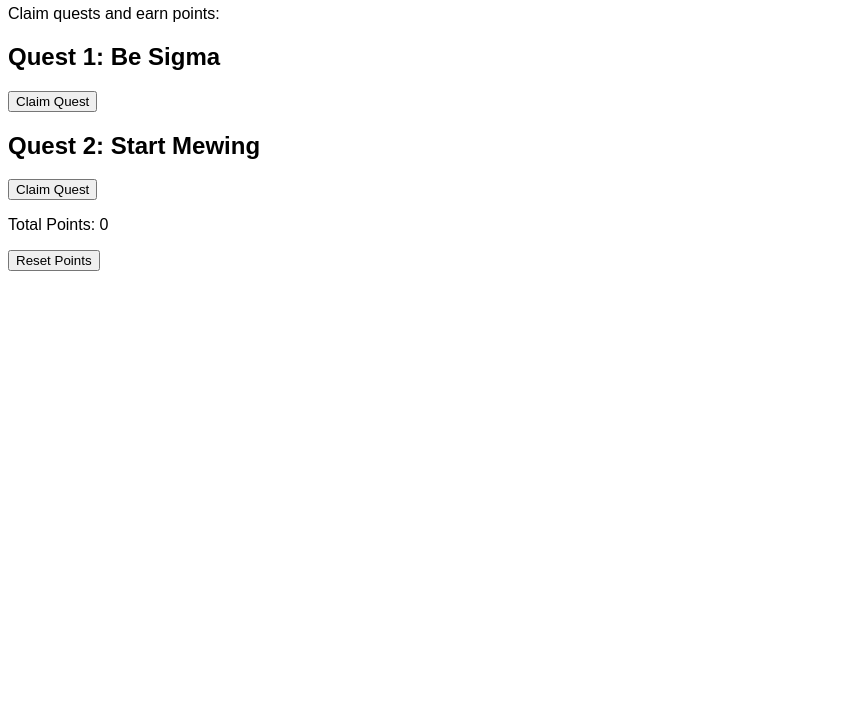
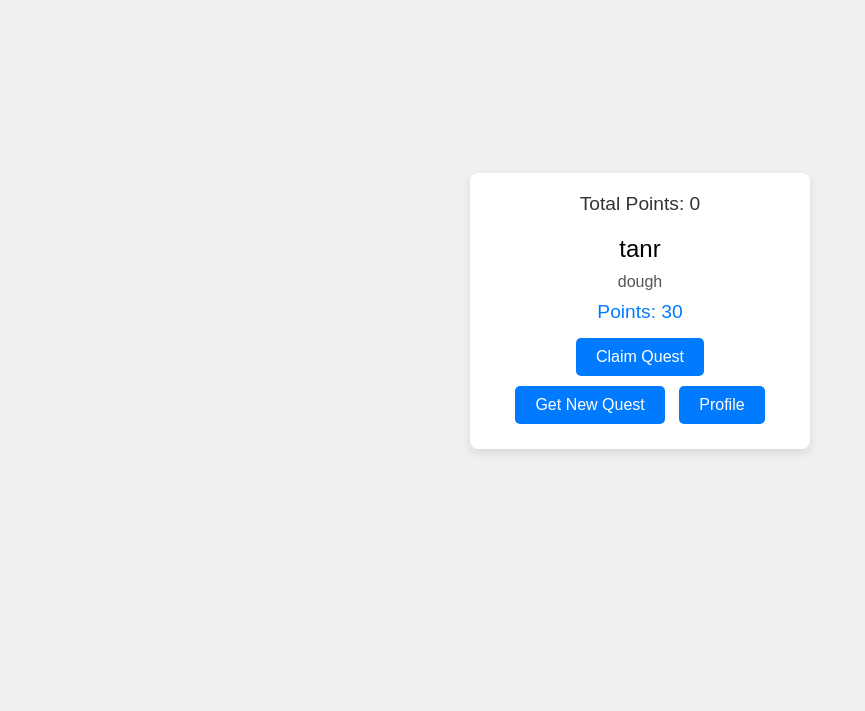
Before and after one commit to Malit-31/EcoQuest, a plain HTML site: page templates/questclaim.html in a window 1280 px wide. Shown: the part 89-800 px from the top of the page, without its empty margins (0-865 px from the left). Drawn offline with Linux system fonts and the light colour scheme.

Commit message:
call me the cooker the way i cook - tanr

```diff
--- a/templates/questclaim.html
+++ b/templates/questclaim.html
@@ -3,60 +3,108 @@
 <head>
     <meta charset="UTF-8">
     <meta name="viewport" content="width=device-width, initial-scale=1.0">
-    <title>Quest System</title>
+    <title>Quest Claim System</title>
     <style>
-        /* Add some basic styling here */
         body {
             font-family: Arial, sans-serif;
+            background-color: #f0f0f0;
+            display: flex;
+            justify-content: center;
+            align-items: center;
+            height: 100vh;
+            margin: 0;
+        }
+        .container {
+            background: #fff;
+            border-radius: 8px;
+            box-shadow: 0 4px 8px rgba(0, 0, 0, 0.1);
+            padding: 20px;
+            width: 300px;
+            text-align: center;
+        }
+        .quest-title {
+            font-size: 1.5em;
+            margin-bottom: 10px;
+        }
+        .quest-description {
+            font-size: 1em;
+            margin-bottom: 10px;
+            color: #555;
+        }
+        .quest-points {
+            font-size: 1.2em;
+            margin-bottom: 10px;
+            color: #007bff;
+        }
+        .total-points {
+            font-size: 1.2em;
+            margin-bottom: 20px;
+            color: #333;
+        }
+        .claim-button, .home-button {
+            background-color: #007bff;
+            color: #fff;
+            border: none;
+            border-radius: 5px;
+            padding: 10px 20px;
+            font-size: 1em;
+            cursor: pointer;
+            transition: background-color 0.3s;
+            margin: 5px;
+        }
+        .claim-button:hover, .home-button:hover {
+            background-color: #0056b3;
         }
     </style>
 </head>
 <body>
-    <a href="profile.html">Profile</a>
-    <h2>Quest System</h2>
-    <p>Claim quests and earn points:</p>
-
-    <!-- Quests -->
-    <div class="quest">
-        <h2>Quest 1: Be Sigma</h2>
-        <button onclick="claimQuest(1)">Claim Quest</button>
+    <div class="container">
+        <div class="total-points" id="total-points">Total Points: 0</div>
+        <div class="quest-title" id="quest-title">Quest Title</div>
+        <div class="quest-description" id="quest-description">Description of the quest goes here.</div>
+        <div class="quest-points" id="quest-points">Points: 0</div>
+        <button class="claim-button" onclick="claimQuest()">Claim Quest</button>
+        <button class="claim-button" onclick="generateQuest()">Get New Quest</button>
+        <button class="home-button" onclick="goHome()">Profile</button>
     </div>
-
-    <div class="quest">
-        <h2>Quest 2: Start Mewing</h2>
-        <button onclick="claimquest(2)">Claim Quest</button>
-    </div>
-
-    <!-- Points display -->
-    <p>Total Points: <span id="points">0</span></p>
-    <button onclick="resetPoints()">Reset Points</button>
 
     <script>
         let totalPoints = 0;
+        let currentQuest = null;
 
-        function claimQuest(questId) {
-            // Simulate quest completion (you'd need backend logic here)
-            const pointsEarned = 40; // Example points per quest
+        const quests = [
+            { title: "rohen", description: "portal m1", points: 50 },
+            { title: "tanr", description: "dough", points: 30 },
+            { title: "sharma", description: "dragon deez nuts", points: 100 }
+        ];
 
+        function getRandomQuest() {
+            return quests[Math.floor(Math.random() * quests.length)];
+        }
 
-            // Update total points
-            totalPoints += pointsEarned;
-            document.getElementById('points').textContent = totalPoints;
+        function generateQuest() {
+            currentQuest = getRandomQuest();
+            document.getElementById('quest-title').innerText = currentQuest.title;
+            document.getElementById('quest-description').innerText = currentQuest.description;
+            document.getElementById('quest-points').innerText = `Points: ${currentQuest.points}`;
         }
-        function claimquest(questId) {
-            // Simulate quest completion (you'd need backend logic here)
-            const pointsEarned = 30; // Example points per quest
 
+        function claimQuest() {
+            if (currentQuest) {
+                totalPoints += currentQuest.points;
+                document.getElementById('total-points').innerText = `Total Points: ${totalPoints}`;
+                generateQuest(); // Load a new quest after claiming the current one
+            } else {
+                alert('No quest available to claim. Please get a new quest first.');
+            }
+        }
 
-            // Update total points
-            totalPoints += pointsEarned;
-            document.getElementById('points').textContent = totalPoints;
+        function goHome() {
+            window.location.href = 'profile.html'; // Change 'index.html' to the URL of your home page
         }
-        function resetPoints() {
-            // Reset points to zero
-            totalPoints = 0;
-            document.getElementById('points').textContent = totalPoints;
-        }
+
+        // Initial quest load
+        generateQuest();
     </script>
 </body>
 </html>
```
Also changed, not shown: templates/profile.html (+2 -1 lines), templates/share.html (added, +95 -0 lines), templates/style.css (line endings or trailing spaces).
